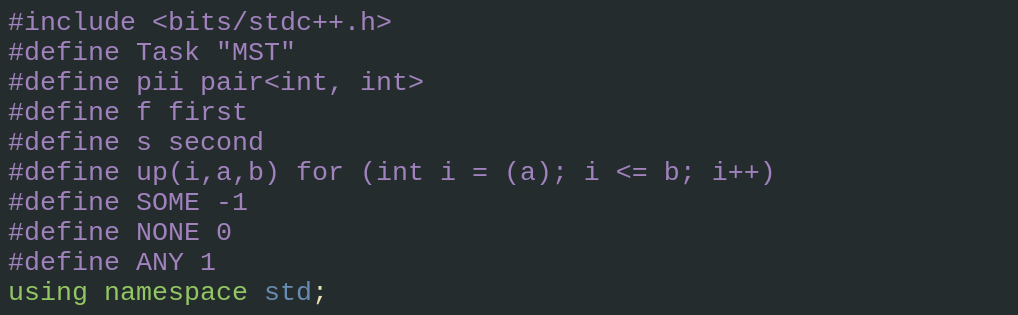
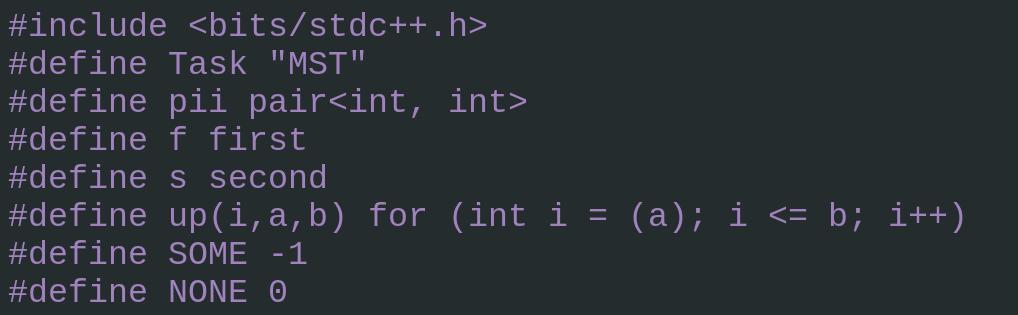
Before and after one commit to ppap-1264589/VNOJ_Solutions, a plain HTML site: page index.html in a window 1280 px wide. Shown: the top 315 px of the page, without its empty margins (0-1018 px from the left). Drawn offline with Linux system fonts and the light colour scheme.

Commit message:
Update index.html

```diff
--- a/index.html
+++ b/index.html
@@ -51,7 +51,7 @@ body { color: #F1F2F3; background-color: #252C2E; }
 .style114 { color: #8585AC; font-style: italic; }
 --></style></head>
 <body>
-<pre><code><span style="font: 20pt Courier New;"><span class="style9">#include &lt;bits/stdc++.h&gt;
+<pre><code><span style="font: 25pt Courier New;"><span class="style9">#include &lt;bits/stdc++.h&gt;
 #define Task "MST"
 #define pii pair&lt;int, int&gt;
 #define f first
```
